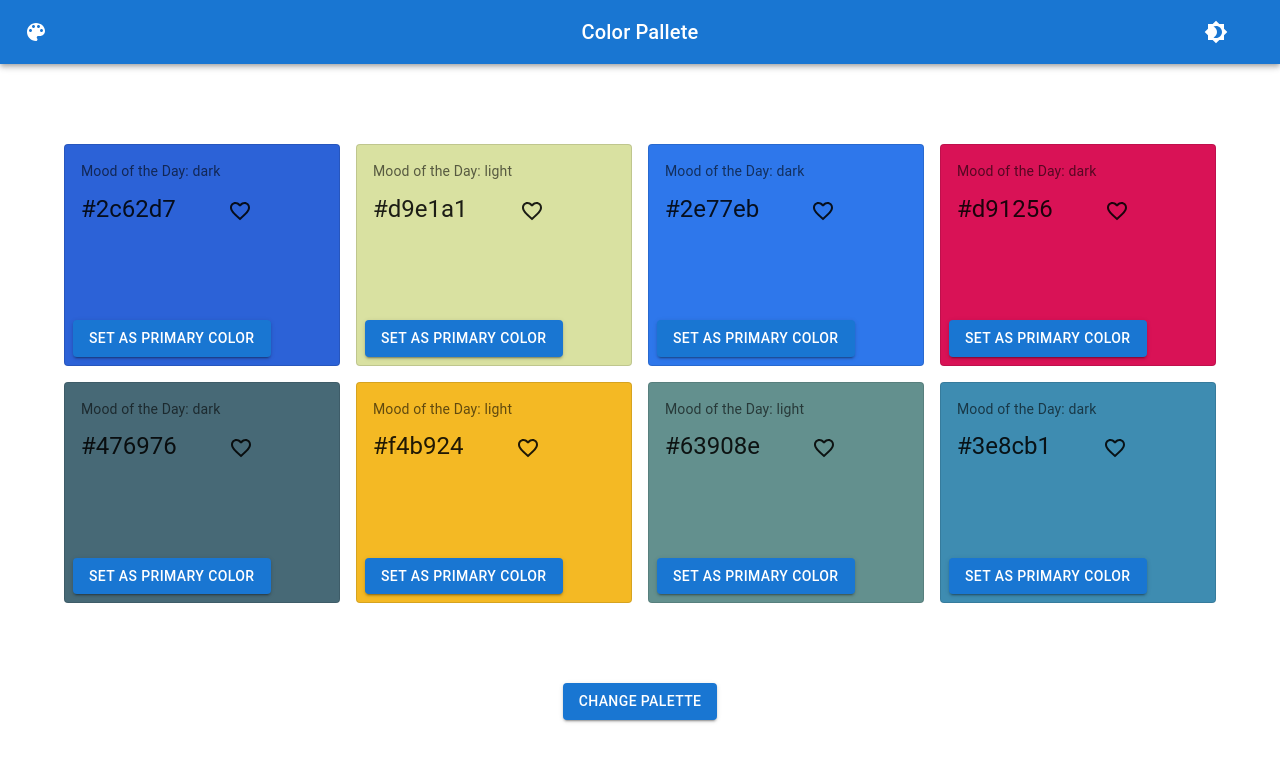
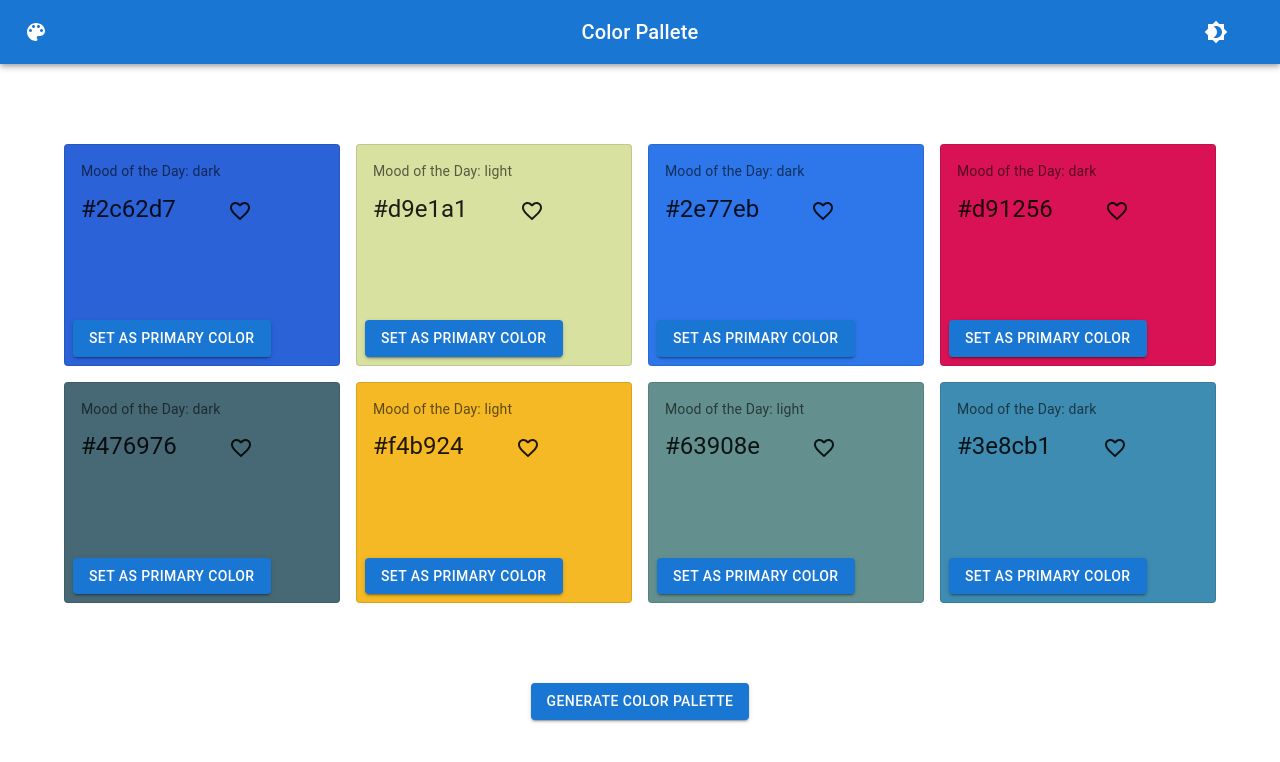
Before and after one commit to Hady207/peep_task, a React (Create React App) app: page / in a window 1280 px wide. Shown: the top 762 px of the page. Built offline with nearby package versions, Linux system fonts and the light colour scheme; the HTML template or start-up script is replaced by a standard one.

Commit message:
change text on palette button

```diff
--- a/src/components/PaletteButton.tsx
+++ b/src/components/PaletteButton.tsx
@@ -13,7 +13,7 @@ const PaletteButton = ({ onClick }: PaletteButtonProps) => {
         color="primary"
         onClick={onClick}
       >
-        Change Palette
+        Generate Color Palette
       </Button>
     </Box>
   );
```
